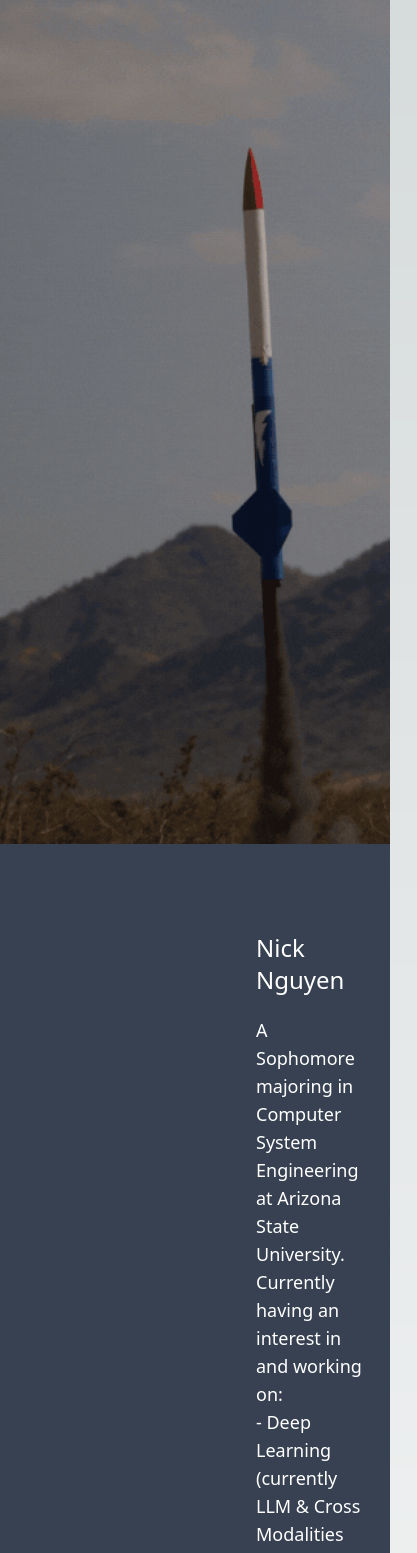
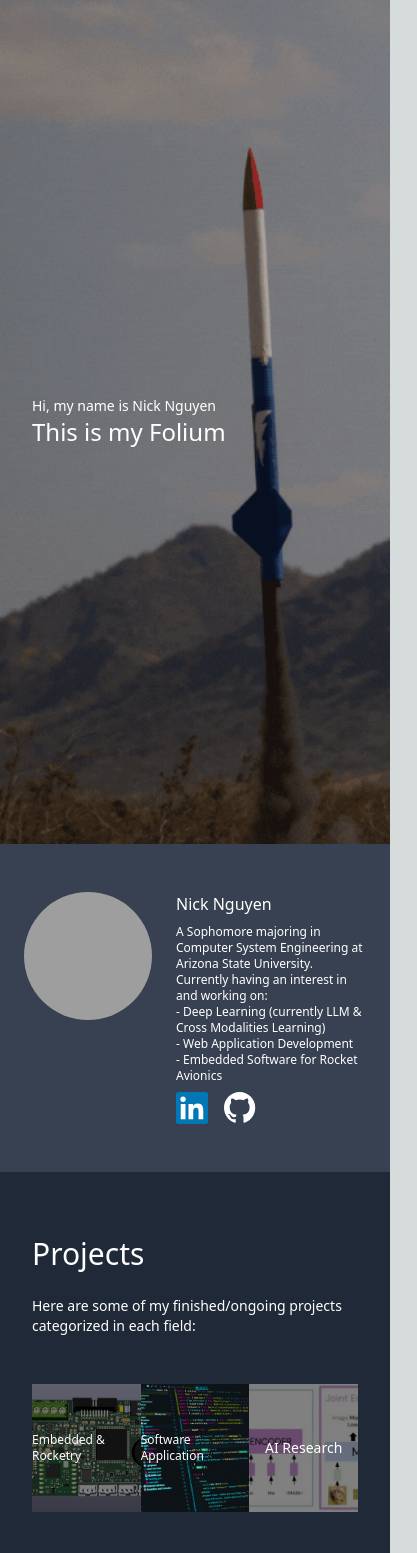
Before and after one commit to niekky/Folium, a Next.js app: page / in a window 390 px wide. Shown: the top 1553 px of the page, 417 px wide, since content can reach past the window. Built offline with nearby package versions, Linux system fonts and the light colour scheme; grey boxes are pictures that could not be loaded.

Commit message:
Responsive WIP

```diff
--- a/src/pages/contact/index.tsx
+++ b/src/pages/contact/index.tsx
@@ -40,12 +40,12 @@ export default function Home() {
             </ul>
           </div>
         </nav>
-        <p className='flex text-6xl font-medium px-48 py-12'>About Me</p>
-        <div className='flex w-full h-fit bg-gray-700 px-48 py-16' id="user_layout">
-          <div className=' h-64 w-64 bg-[url("/img/face1.jpg")] bg-cover rounded-full shrink-0 grow-0' id="avatar"></div>
+        <p className='flex text-3xl sm:text-6xl font-medium px-12 sm:px-48 py-12'>About Me</p>
+        <div className='flex w-full h-fit bg-gray-700 lg:px-24 xl:px-48 py-16' id="user_layout">
+          <div className='sm:h-64 sm:w-64 bg-[url("/img/face1.jpg")] bg-cover rounded-full shrink-0 grow-0' id="avatar"></div>
           <div className='flex-col min-w-screen m-10 space-y-5'>
             <p className='text-2xl font-medium'>Nick Nguyen</p>
-            <p className='text-lg font-light w-4/5'>A Sophomore majoring in Computer System Engineering at Arizona State University. I am interested in various CS fields such as Deep Learning, Web Application Development, and Embedded Software Engineering. Currently, I am working with help from APG Research Faculty at ASU to conduct research on the Symbolic Text-to-Music generation model. Additionally, I recently got to lead the Avionics sub-team in Sun Devil Rocketry where we help enhance the avionics system for the organization’s high-power rockets as well as develop highly advanced rockets and mechanisms such as Thrust Vector Controlled and Liquid Powered Rockets.</p>
+            <p className='lg:text-base xl:text-lg font-light w-4/5'>A Sophomore majoring in Computer System Engineering at Arizona State University. I am interested in various CS fields such as Deep Learning, Web Application Development, and Embedded Software Engineering. Currently, I am working with help from APG Research Faculty at ASU to conduct research on the Symbolic Text-to-Music generation model. Additionally, I recently got to lead the Avionics sub-team in Sun Devil Rocketry where we help enhance the avionics system for the organization’s high-power rockets as well as develop highly advanced rockets and mechanisms such as Thrust Vector Controlled and Liquid Powered Rockets.</p>
 
             <div className='flex w-full h-fit space-x-4' id='profiles'>
               <Link className='h-8 w-8 transition hover:scale-110 ease-in-out' href={"https://www.linkedin.com/in/tnguy231/"} id='linkedin'>
@@ -61,9 +61,9 @@ export default function Home() {
 
           </div>
         </div>
-        <div className='flex-col w-full h-screen bg-gray-800 px-96' id="showcase">
-          <p className='flex w-full justify-center text-6xl font-thin pt-32 pb-10'> Me Momento!</p>
-          <div ref={sliderRef} className='flex w-full h-[640px] keen-slider font-medium'>
+        <div className='flex-col w-full h-fit bg-gray-800 px-6 lg:px-48 xl:px-96 p-6 lg:p-12 xl:p-32' id="showcase">
+          <p className='flex w-full justify-center text-xl lg:text-4xl xl:text-6xl font-thin sm:pb-12'> Me Momento!</p>
+          <div ref={sliderRef} className='flex w-full h-[480px] xl:h-[640px] keen-slider font-medium'>
             <div className="flex keen-slider__slide w-full bg-[url('/me_img/lday1.jpg')] bg-cover items-end justify-center py-5">Sun Devil Rocketry October Launch Day</div>
             <div className="flex keen-slider__slide w-full bg-[url('/me_img/lday2.jpg')] bg-cover bg-bottom items-end justify-center py-5"></div>
             <div className="flex keen-slider__slide w-full bg-[url('/me_img/fctokyo.jpg')] bg-cover bg-center items-end justify-center py-5">SDR Flight Computer at Tokyo</div>
--- a/src/pages/index.tsx
+++ b/src/pages/index.tsx
@@ -22,9 +22,9 @@ export default function Home() {
       <div className='Parent'>
 
         <div className='w-full h-screen bg-[url("/img/mcbombpop.gif")] bg-cover bg-center'>
-          <div className='flex-col w-full h-full justify-center items-center transition duration-700 ease-in-out backdrop-blur-lg backdrop-brightness-75 hover:backdrop-blur-none' id='background_blur'>
+          <div className='flex-col w-full h-full justify-center items-center transition duration-700 ease-in-out backdrop-blur-sm sm:backdrop-blur-lg backdrop-brightness-75 hover:backdrop-blur-none' id='background_blur'>
             <nav className='bg-gray-900 bg-opacity-25' id="top_bar">
-              <div className='justify-between px-24 py-2 hidden w-full md:block md:w-auto'>
+              <div className='justify-between px-12 xl:px-24 py-2 hidden w-full md:block md:w-auto'>
                 <ul className="flex justify-end font-normal text-xl flex flex-col md:flex-row md:space-x-12">
                   <li>
                     <button onClick={scrollToTop} className="block py-2 pl-3 pr-4 text-white bg-blue-700 rounded md:bg-transparent md:text-blue-700 md:p-0 dark:text-white md:dark:text-blue-500" aria-current="page">Home</button>
@@ -39,21 +39,21 @@ export default function Home() {
               </div>
 
             </nav>
-            <div className='flex-col w-full h-full px-32 py-96 transition translate-x-[-600px] hover:translate-x-0 ease-in-out duration-700' id='intro_caption'>
-              <h1 className='text-left text-white text-4xl font-thin w-full'>Hi, my name is Nick Nguyen</h1>
-              <p className='text-left text-white text-6xl font-medium'>This is my Folium</p>
+            <div className='flex-col flex w-full h-full px-8 lg:px-16 xl:px-32 justify-center transition xl:translate-x-[-600px] xl:hover:translate-x-0 ease-in-out duration-700' id='intro_caption'>
+              <h1 className='text-left text-white text-sm lg:text-2xl xl:text-4xl font-thin w-full'>Hi, my name is Nick Nguyen</h1>
+              <p className='text-left text-white text-2xl lg:text-4xl xl:text-6xl font-medium'>This is my Folium</p>
             </div>
           </div>
         </div>
 
 
-        <div className='flex h-fit w-full bg-gray-700 space-x-16 py-12 px-48' id="user_layout">
+        <div className='flex h-fit w-full bg-gray-700 space-x-6 sm:space-x-16 py-12 px-6 lg:px-24 xl:px-48' id="user_layout">
 
-          <Link href={"/contact"} className='rounded-full h-64 w-64 bg-[url("/img/face1.jpg")] bg-cover transition ease-in-out duration-300 hover:scale-110' id="avatar"></Link>
+          <Link href={"/contact"} className='rounded-full h-32 lg:h-48 xl:h-64 w-32 lg:w-48 xl:w-64 bg-[url("/img/face1.jpg")] shrink-0 grow-0 bg-cover transition ease-in-out duration-300 hover:scale-110' id="avatar"></Link>
 
-          <div className='flex-col text-white min-w-screen m-10 space-y-5'>
-            <p className='text-2xl font-medium'>Nick Nguyen</p>
-            <p className='text-lg font-light '>
+          <div className='flex-col text-white min-w-screen xl:m-10 space-y-2 xl:space-y-5'>
+            <p className='text-base lg:text-lg xl:text-2xl font-medium'>Nick Nguyen</p>
+            <p className='text-xs lg:text-sm xl:text-lg font-light '>
               A Sophomore majoring in Computer System Engineering at Arizona State University. Currently having an interest in and working on:  <br></br>
             - Deep Learning (currently LLM & Cross Modalities Learning)  <br></br>
             - Web Application Development <br></br>
@@ -75,22 +75,22 @@ export default function Home() {
 
         </div>
 
-        <div className='flex-col h-fit w-full bg-gray-800 py-16 px-48 text-white' id="projects_layout">
-          <p className='flex justify-left text-6xl font-medium pb-6'>Projects</p>
-          <p className='flex justify-left text-lg font-thin pb-12 w-2/3'>Here are some of my finished/ongoing projects categorized in each field:</p>
-          <div className='flex h-96 w-full justify-center py-6'>
-            <Link href={"/sdr"} className='flex w-1/3 bg-[url("/img/flightcomputer.png")] bg-center bg-cover text-3xl font-thin items-center justify-center transition ease-in-out duration-300 hover:font-normal hover:shadow-inner-xl hover:scale-105 hover:-translate-x-3'>
-              <div className='flex w-full h-full backdrop-blur-sm backdrop-brightness-50 items-center justify-center transition ease-in-out duration-300 hover:backdrop-blur-none'>
+        <div className='flex-col h-fit w-full bg-gray-800 py-16 px-8 lg:px-24 xl:px-48 text-white' id="projects_layout">
+          <p className='flex justify-left text-3xl lg:text-4xl xl:text-6xl font-medium pb-6'>Projects</p>
+          <p className='flex justify-left text-sm xl:text-lg font-thin pb-12 sm:w-2/3'>Here are some of my finished/ongoing projects categorized in each field:</p>
+          <div className='flex h-32 sm:h-48 lg:h-72 xl:h-96 w-full justify-center sm:py-3 xl:py-6'>
+            <Link href={"/sdr"} className='flex w-1/3 bg-[url("/img/flightcomputer.png")] bg-center bg-cover text-xs lg:text-xl xl:text-3xl font-thin items-center justify-center transition ease-in-out duration-300 hover:font-normal hover:shadow-inner-xl hover:scale-105 xl:hover:-translate-x-3 hover:-translate-x-1'>
+              <div className='flex w-full h-full xl:backdrop-blur-sm backdrop-brightness-50 items-center justify-center transition ease-in-out duration-300 hover:backdrop-blur-none'>
                 Embedded & Rocketry
               </div>
             </Link>
-            <Link href={"/application"} className='flex w-1/3 bg-[url("/img/softwaresample.jpeg")] bg-center bg-cover text-3xl font-thin items-center justify-center transition ease-in-out duration-300 hover:font-normal hover:shadow-inner-xl hover:scale-105 hover:-translate-y-1'>
-              <div className='flex w-full h-full backdrop-blur-sm backdrop-brightness-75 items-center justify-center transition ease-in-out duration-300 hover:backdrop-blur-none'>
+            <Link href={"/application"} className='flex w-1/3 bg-[url("/img/softwaresample.jpeg")] bg-center bg-cover text-xs lg:text-xl xl:text-3xl font-thin items-center justify-center transition ease-in-out duration-300 hover:font-normal hover:shadow-inner-xl hover:scale-105 hover:-translate-y-1'>
+              <div className='flex w-full h-full xl:backdrop-blur-sm backdrop-brightness-75 items-center justify-center transition ease-in-out duration-300 hover:backdrop-blur-none'>
                 Software Application
               </div>
             </Link>
-            <Link href={"/research"} className='flex w-1/3 bg-[url("/img/AIsample.jpg")] bg-center bg-cover text-3xl font-thin items-center justify-center transition ease-in-out duration-300 hover:font-normal hover:shadow-inner-xl hover:scale-105 hover:translate-x-3'>
-              <div className='flex w-full h-full backdrop-blur-sm backdrop-brightness-50 items-center justify-center transition ease-in-out duration-300 hover:backdrop-blur-none'>
+            <Link href={"/research"} className='flex w-1/3 bg-[url("/img/AIsample.jpg")] bg-center bg-cover text-sm lg:text-xl xl:text-3xl font-thin items-center justify-center transition ease-in-out duration-300 hover:font-normal hover:shadow-inner-xl hover:scale-105 xl:hover:translate-x-3 hover:translate-x-1'>
+              <div className='flex w-full h-full xl:backdrop-blur-sm backdrop-brightness-50 items-center justify-center transition ease-in-out duration-300 hover:backdrop-blur-none'>
                 AI Research
               </div>
             </Link>
```
Also changed, not shown: src/pages/research/index.tsx (+15 -15 lines).
